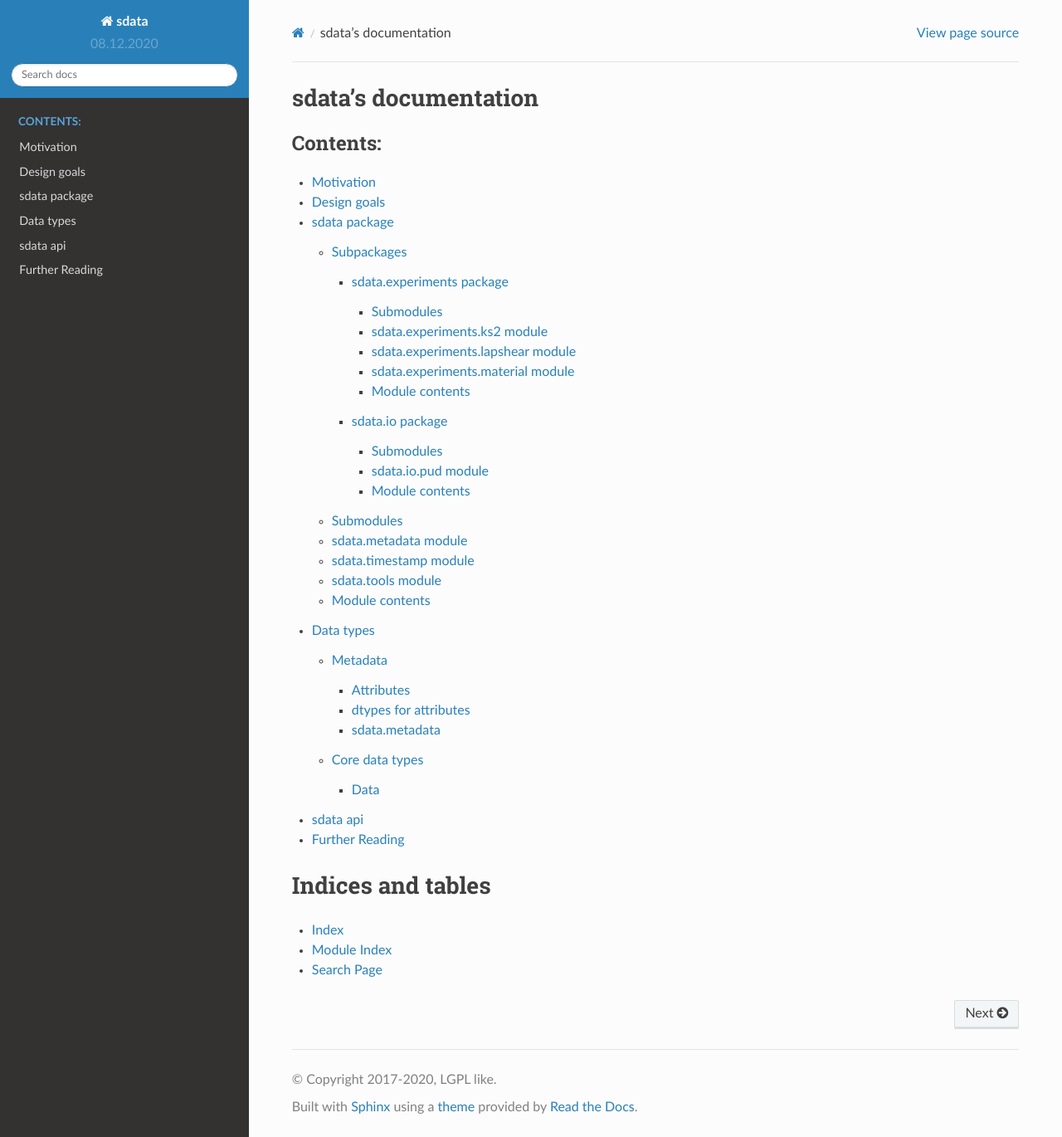
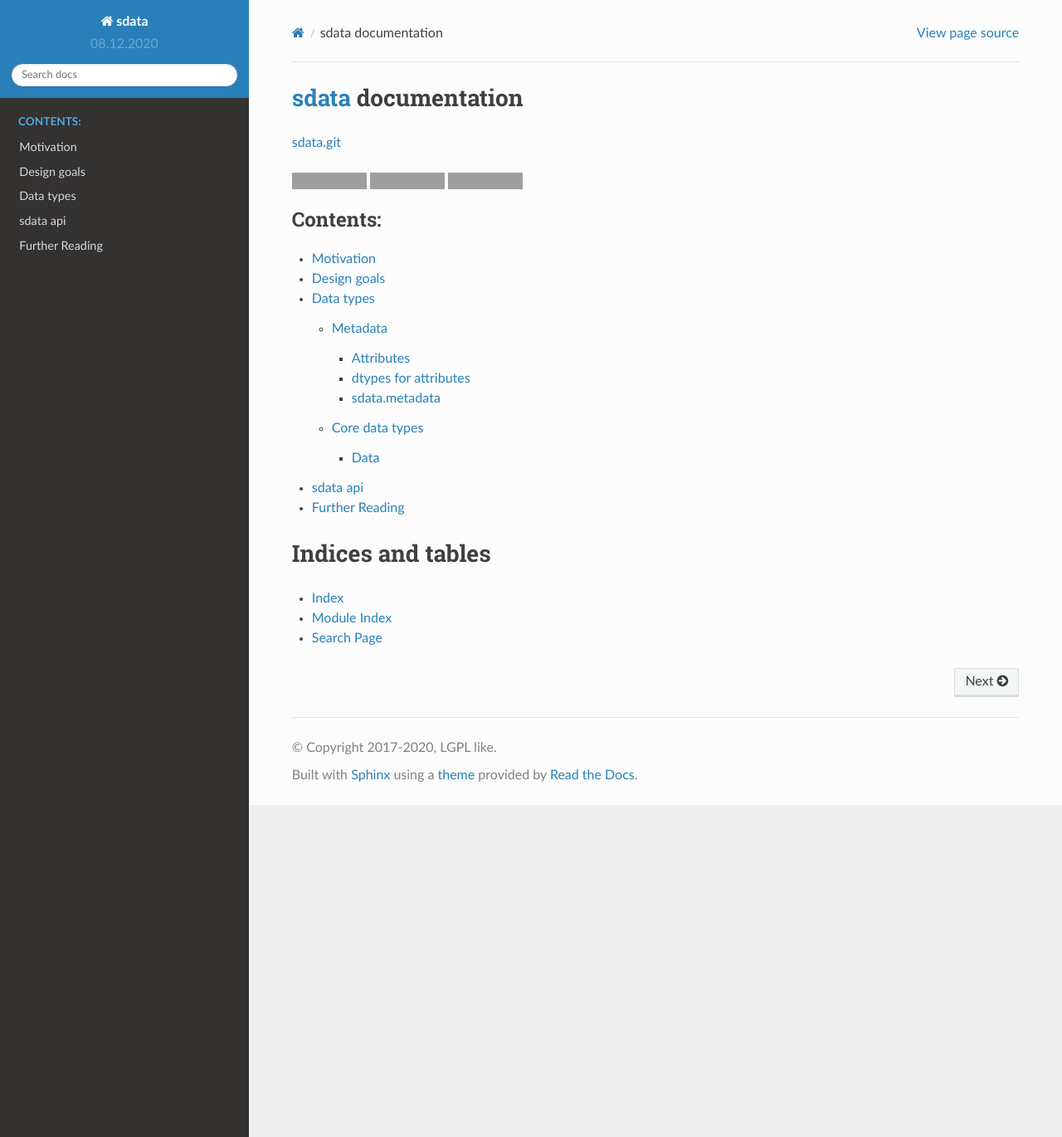
Before and after one commit to lepy/sdata, a Sphinx documentation site: the page built from docs/source/index.rst, in a window 1280 px wide and 1370 px high. Shown: the whole window at 83% size. Built offline with Sphinx 7.4.7 and the Read the Docs theme 2.0.0, drawn with Linux system fonts in a browser that asks for light colours; formulas are drawn with MathJax 3; grey boxes are pictures that could not be loaded.

Commit message:
update docs

```diff
--- a/docs/source/data_types.rst
+++ b/docs/source/data_types.rst
@@ -55,7 +55,7 @@ dtypes for attributes
 * ``str``, (unicode)
 * ``bool``
 * ``timestamp`` (datetime.isoformat with timezone)
-* ``uuid`` (planed)
+* (``uuid`` planed)
 
 sdata.metadata
 ..............
--- a/docs/source/index.rst
+++ b/docs/source/index.rst
@@ -2,9 +2,23 @@
    sphinx-quickstart on Thu Apr 27 16:32:51 2017.
    You can adapt this file completely to your liking, but it should at least
    contain the root `toctree` directive.
+   _dynamic/sdata
 
-sdata's documentation
-=====================
+
+`sdata <https://github.com/lepy/sdata>`_ documentation
+==========================================================
+
+`sdata.git <https://github.com/lepy/sdata>`_
+
+.. image:: https://zenodo.org/badge/DOI/10.5281/zenodo.4311397.svg
+   :target: https://doi.org/10.5281/zenodo.4311397
+
+.. image:: https://img.shields.io/pypi/v/sdata.svg?style=flat-square
+   :target: https://pypi.python.org/pypi/sdata/
+
+.. image:: https://zenodo.org/badge/DOI/10.5281/zenodo.4311323.svg
+   :target: https://doi.org/10.5281/zenodo.4311323
+
 
 .. toctree::
    :maxdepth: 4
@@ -12,7 +26,6 @@ sdata's documentation
 
    motivation
    design_goals
-   _dynamic/sdata
    data_types
    api
    etc
```
